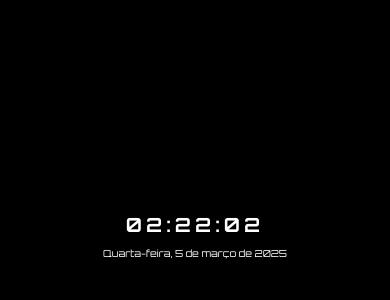
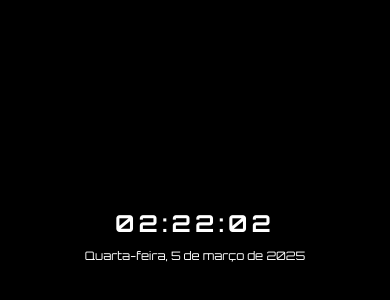
Before and after one commit to souandresouza/oblivionclock, a plain HTML site: page index.html in a window 390 px wide. Shown: the part 186-486 px from the top of the page. Drawn offline with Linux system fonts and the light colour scheme.

Commit message:
Update mobile.css

```diff
--- a/mobile.css
+++ b/mobile.css
@@ -32,19 +32,19 @@ body.dark #clock {
 }
 
 #clock {
-    width: 40%; /* Adjusted width for landscape */
+    width: 50%; /* Adjusted width for landscape */
     height: auto;
     display: flex;
     justify-content: center;
     align-items: center;
-    font-size: 5vw; /* Adjusted font size for landscape */
+    font-size: 6vw; /* Adjusted font size for landscape */
     font-weight: bold;
     letter-spacing: 4px;
     border-radius: 10px;
 }
 
 #date {
-    font-size: 2.5vw; /* Adjusted font size for landscape */
+    font-size: 3vw; /* Adjusted font size for landscape */
     margin-top: 10px; /* Reduced margin for better spacing */
     text-align: center;
     line-height: 1.4;
```
